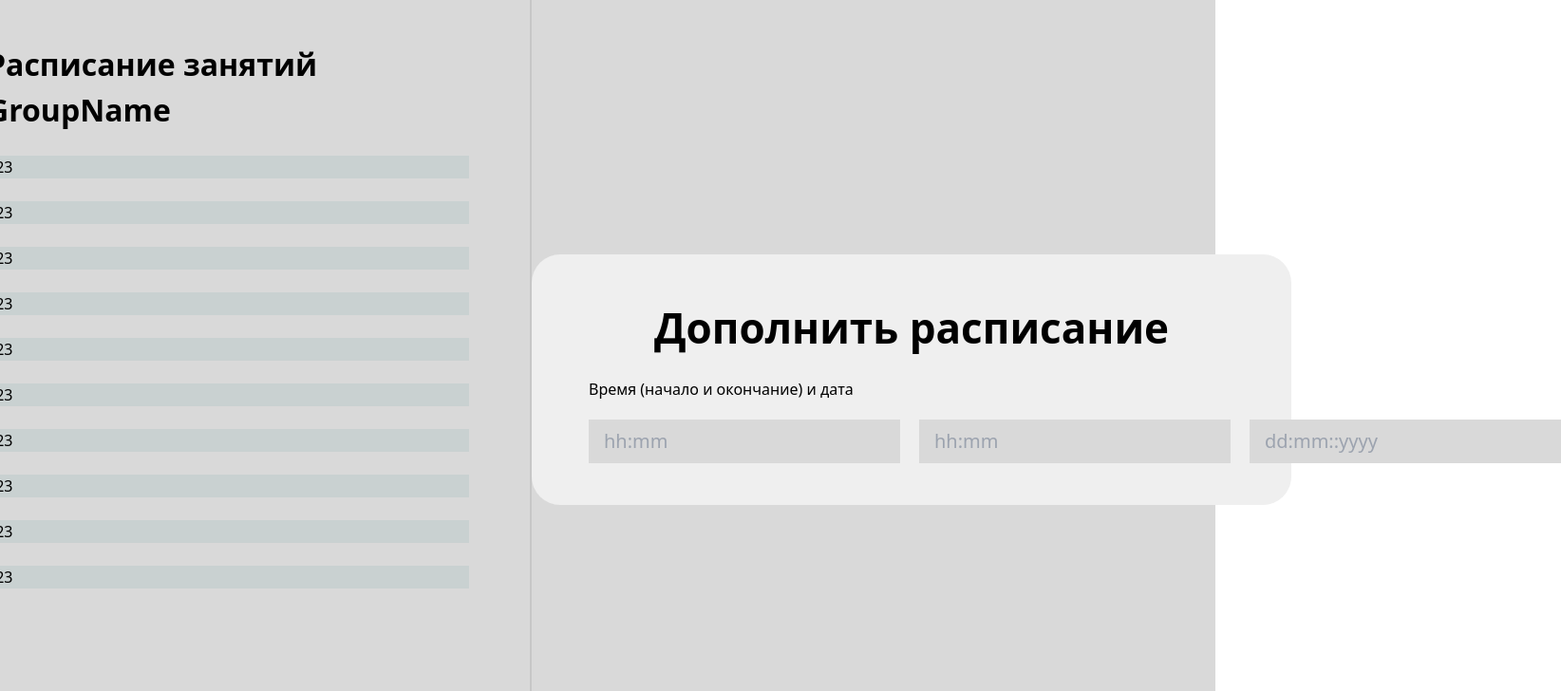
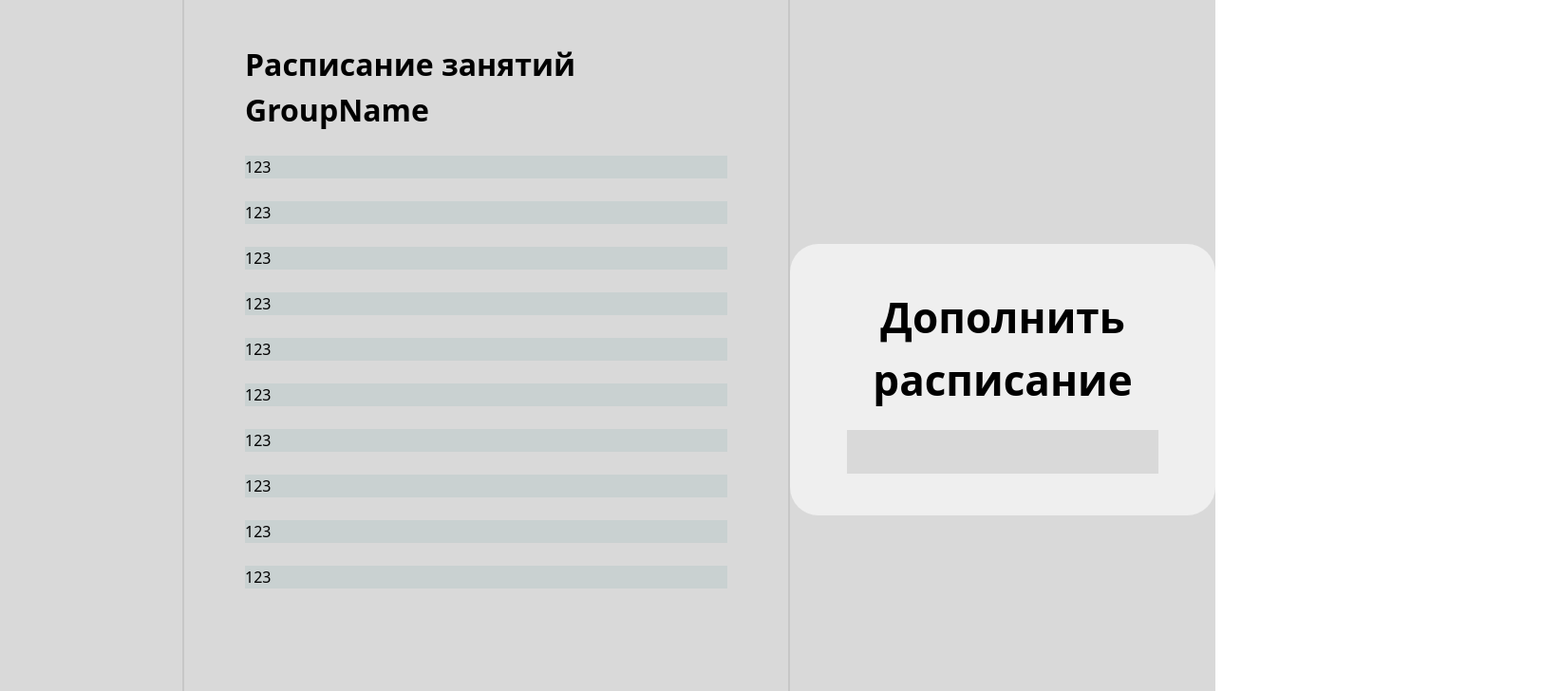
Before and after one commit to ystuler/frontend, a Vue app: page / in a window 1280 px wide. Shown: the top 728 px of the page at 95% size, 1644 px wide, since content can reach past the window. Built offline with nearby package versions, Linux system fonts and the light colour scheme.

Commit message:
(wip) Добавлен тип для AppInput

```diff
--- a/src/components/AppAddLesson.vue
+++ b/src/components/AppAddLesson.vue
@@ -8,19 +8,10 @@ import AppInput from './AppInput.vue';
     <p class="app-add-lesson-title">
       Дополнить расписание
     </p>
-    <label>Время (начало и окончание) и дата</label>
     <div class="date-time-container">
       <AppInput
         id="start-time"
-        placeholder="hh:mm"
-      />
-      <AppInput
-        id="end-time"
-        placeholder="hh:mm"
-      />
-      <AppInput
-        id="date"
-        placeholder="dd:mm::yyyy"
+        input-type="text"
       />
     </div>
   </div>
--- a/src/components/AppInput.vue
+++ b/src/components/AppInput.vue
@@ -4,8 +4,11 @@ export interface AppInputProps {
   id: string;
   label?: string;
   placeholder: string;
+  inputType: 'text' | 'date-time';
 }
 defineProps<AppInputProps>();
+
+
 </script>
 
 <template>
@@ -17,15 +20,44 @@ defineProps<AppInputProps>();
     >
       {{ label }}
     </label>
-    <input
-      :id="id"
-      :placeholder="placeholder"
-      class="app-input"
+    <template
+      v-if="inputType=='text'"
     >
+      <input
+        :id="id"
+        :placeholder="placeholder"
+        class="app-input"
+      >
+    </template>
+    <template
+      v-if="inputType=='date-time'"
+    >
+      <div class="app-input__date-time">
+        <input
+          :id="id"
+          placeholder="hh:mm"
+          class="app-input"
+        >
+        <input
+          :id="id"
+          placeholder="hh:mm"
+          class="app-input"
+        >
+        <input
+          :id="id"
+          placeholder="dd:mm:yyyy"
+          class="app-input"
+        >
+      </div>
+    </template>
   </div>
 </template>
 
 <style scoped>
+.app-input__date-time{
+  display: flex;
+  gap: 8px;
+}
 .app-input{
   padding: 8px 16px;
   background-color: #D9D9D9;
```
